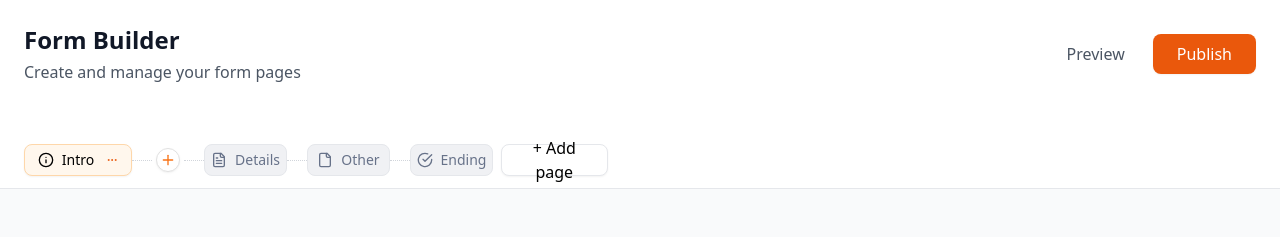
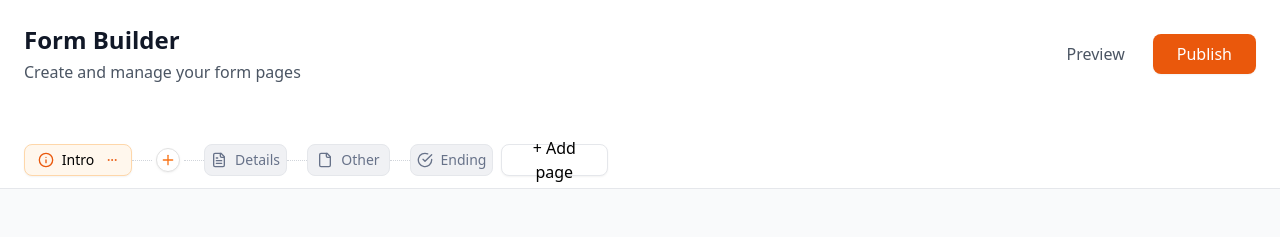
Before and after one commit to GaneshVarma1/Frontend-takehome, a React (Vite) app: page / in a window 1280 px wide. Shown: the top 237 px of the page. Built offline with nearby package versions, Linux system fonts and the light colour scheme; the HTML template or start-up script is replaced by a standard one.

Commit message:
How did you miss this LOL

```diff
--- a/src/components/PageTab.tsx
+++ b/src/components/PageTab.tsx
@@ -64,7 +64,7 @@ export const PageTab: React.FC<PageTabProps> = ({
           {/* Page Icon */}
           <div
             className="flex-shrink-0 transition-colors duration-200 flex items-center justify-center"
-            style={!isActive ? { color: '#677289' } : {}}
+            style={!isActive ? { color: '#677289' } : { color: '#EA580C' }}
           >
             <IconComponent className="w-4 h-4" />
           </div>
```
